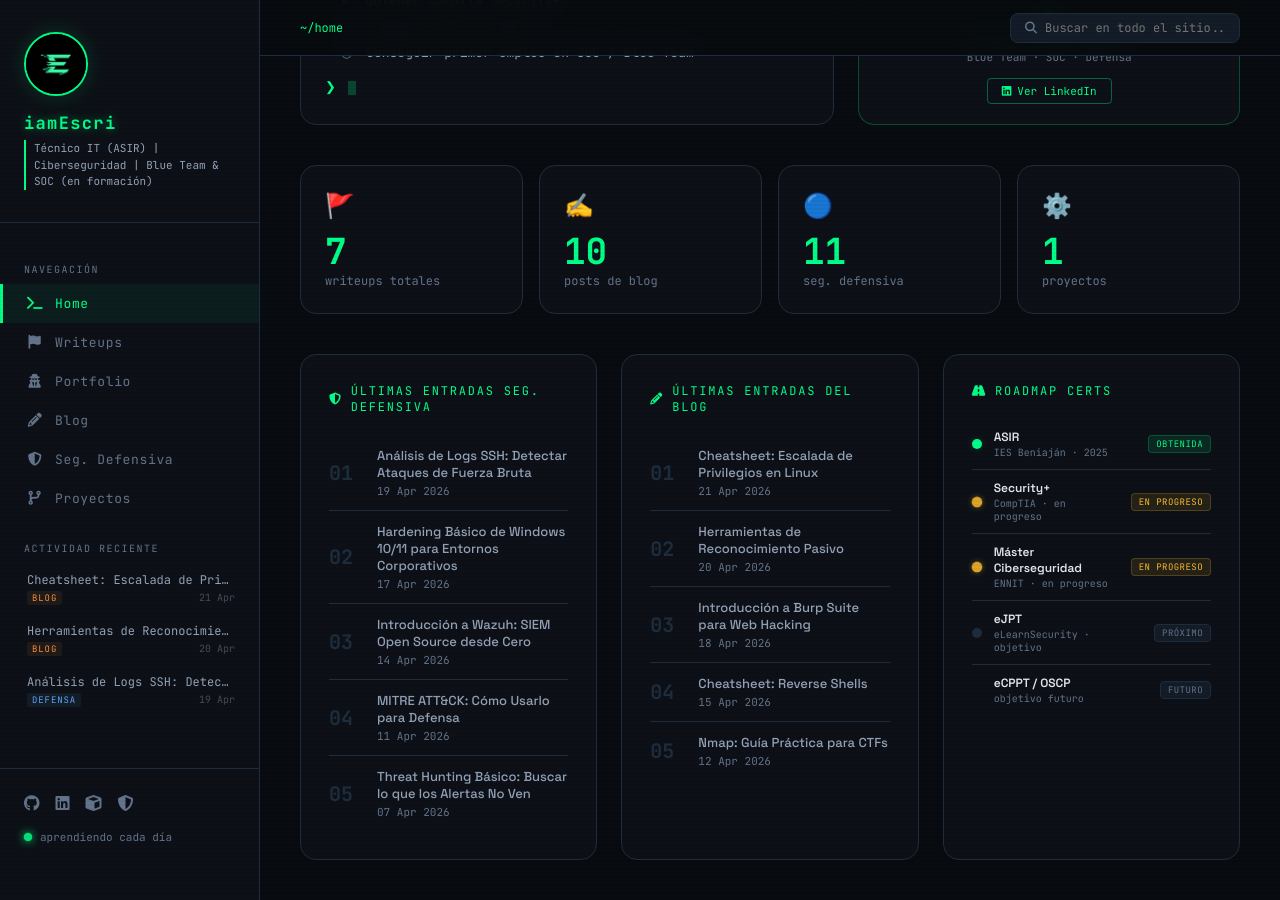
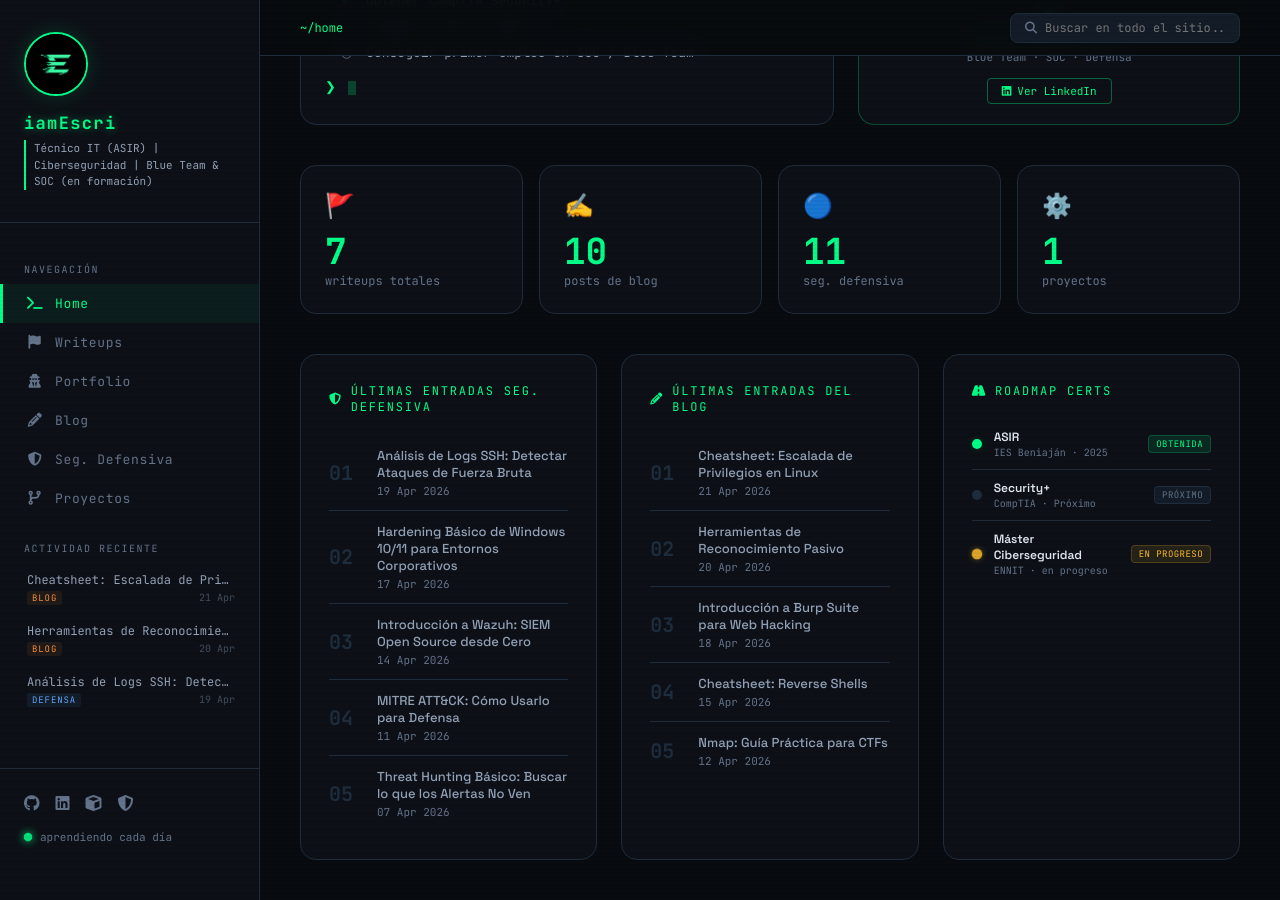
Before and after one commit to iamEscri/iamescri.github.io, a Jekyll site: the page built from index.html, in a window 1280 px wide and 900 px high, scrolled down 772 px. Built offline with Jekyll 4.4.1, drawn with Linux system fonts in a browser that asks for light colours.

Commit message:
Update portfolio.yml

```diff
--- a/_data/portfolio.yml
+++ b/_data/portfolio.yml
@@ -86,20 +86,14 @@ roadmap:
     status: "done"
   - name: "Security+"
     org: "CompTIA"
-    date: "en progreso"
-    status: "wip"
+    date: "Próximo"
+    status: "next"
   - name: "Máster Ciberseguridad"
     org: "ENNIT"
     date: "en progreso"
     status: "wip"
-  - name: "eJPT"
-    org: "eLearnSecurity"
-    date: "objetivo"
-    status: "next"
-  - name: "eCPPT / OSCP"
-    org: "objetivo futuro"
-    date: ""
-    status: "future"
+
+
 
 
 # --- SKILLS (página Portfolio) ---
```
